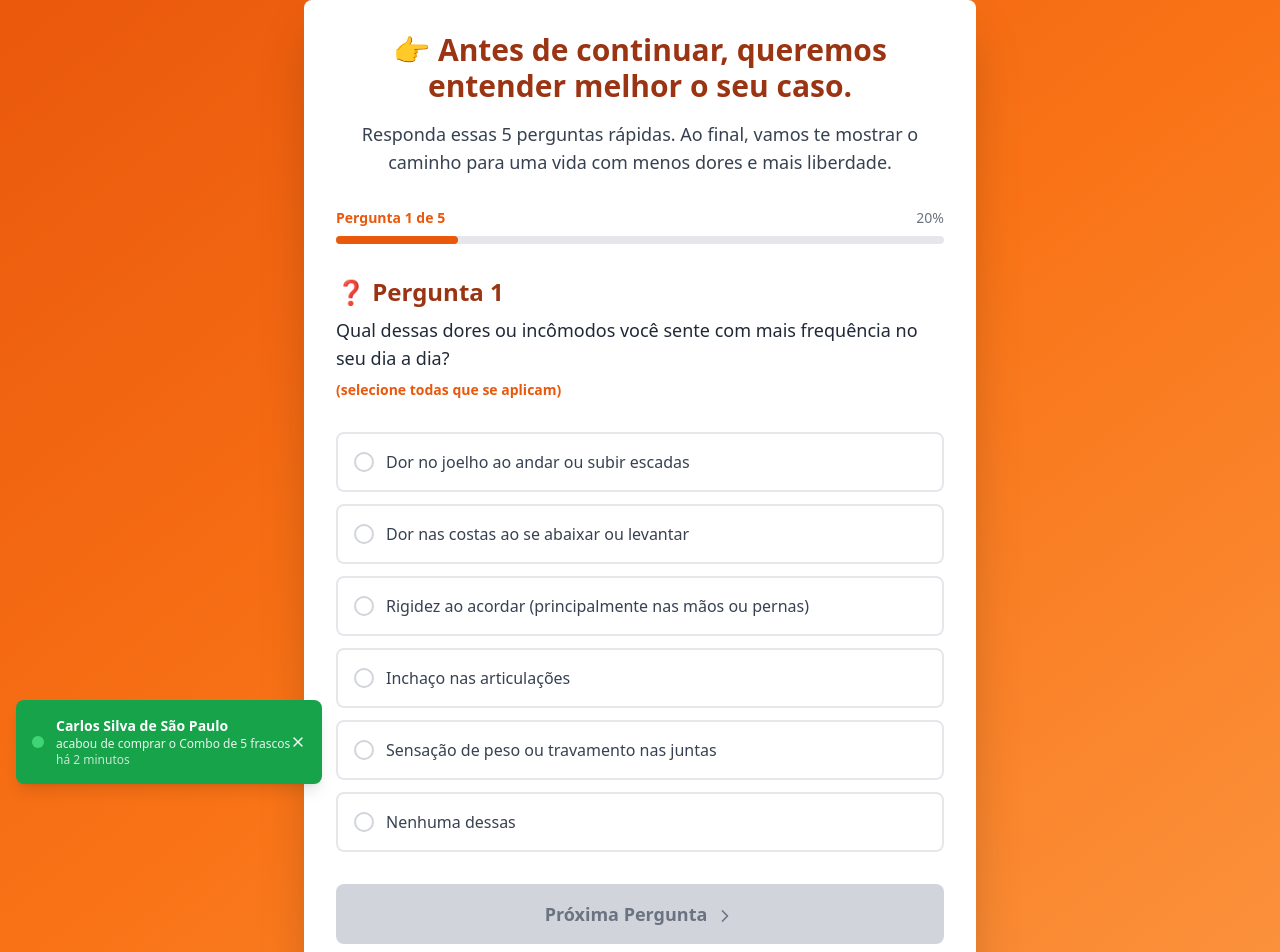
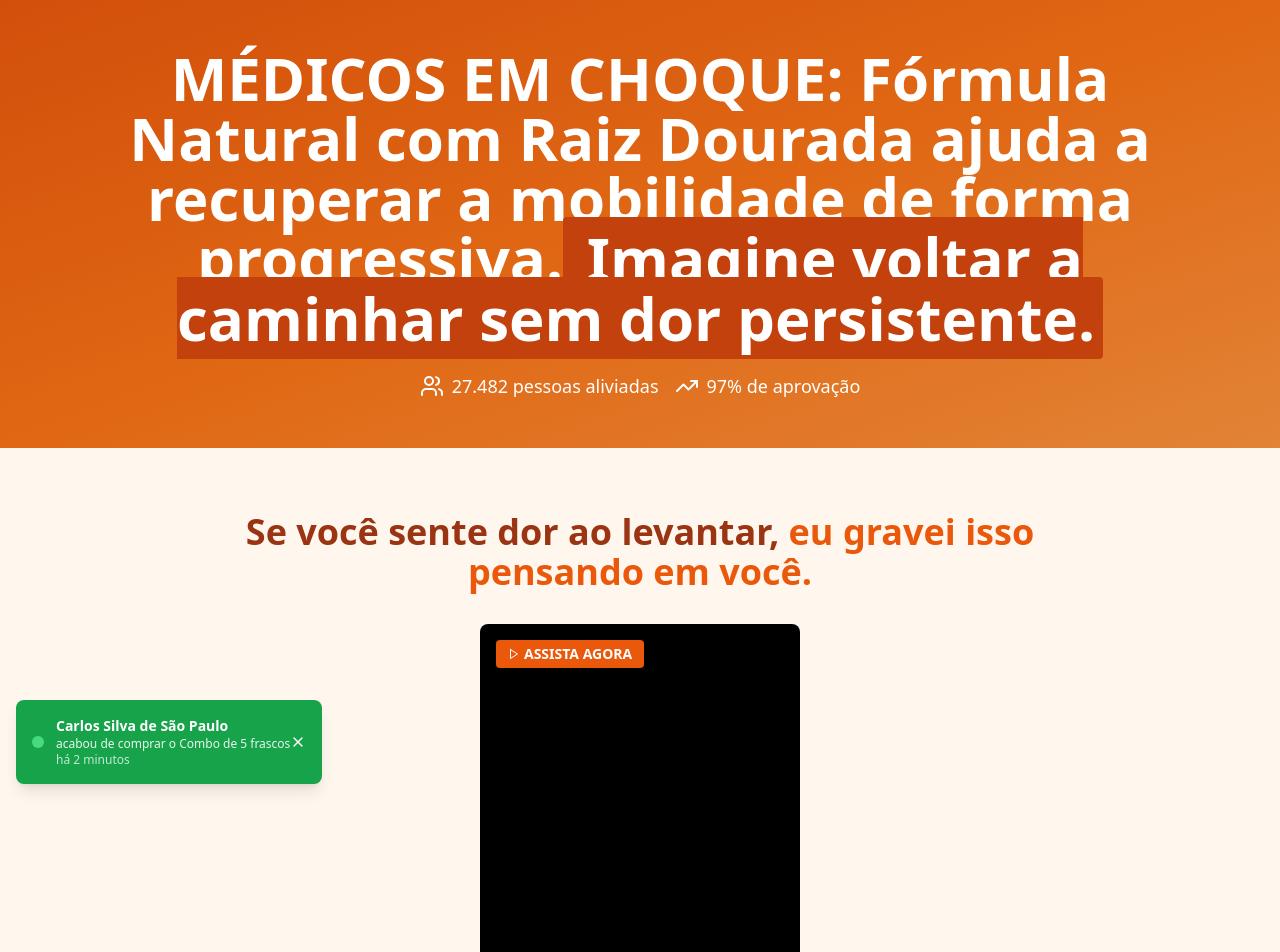
Before and after one commit to gih111/articulazen, a React (Vite) app: page / in a window 1280 px wide. Shown: the top 952 px of the page. Built offline with nearby package versions, Linux system fonts and the light colour scheme.

Commit message:
Updated App.tsx

```diff
--- a/src/App.tsx
+++ b/src/App.tsx
@@ -17,7 +17,6 @@ import {
 } from 'lucide-react';
 import { VSLSection } from './vsl/VSLSection';
 import { loadVSLScript, setupButtonTimer } from './vsl/vslUtils';
-import { Quiz } from './components/Quiz';
 
 // Dados para as notificações
 const notifications = [
@@ -36,7 +35,7 @@ const notifications = [
 function App() {
   const [currentNotification, setCurrentNotification] = useState(0);
   const [showNotification, setShowNotification] = useState(true);
-  const [currentPage, setCurrentPage] = useState('quiz'); // 'quiz', 'landing' ou 'offers'
+  const [currentPage, setCurrentPage] = useState('landing'); // 'landing' ou 'offers'
   const [showOfferButton, setShowOfferButton] = useState(false);
   const [timeLeft, setTimeLeft] = useState({
     minutes: 8,
@@ -144,11 +143,6 @@ function App() {
     window.scrollTo({ top: 0, behavior: 'smooth' });
   };
 
-  const handleQuizComplete = () => {
-    setCurrentPage('landing');
-    window.scrollTo({ top: 0, behavior: 'smooth' });
-  };
-
   return (
     <div className="min-h-screen bg-white">
       {/* NOTIFICAÇÃO DE COMPRA */}
@@ -175,11 +169,6 @@ function App() {
             </button>
           </div>
         </div>
-      )}
-
-      {/* PÁGINA DO QUIZ */}
-      {currentPage === 'quiz' && (
-        <Quiz onComplete={handleQuizComplete} />
       )}
 
       {/* PÁGINA DE LANDING */}
--- a/src/components/Quiz.tsx
+++ /dev/null
@@ -1,248 +0,0 @@
-import React, { useState } from 'react';
-import { ChevronRight, CheckCircle } from 'lucide-react';
-
-interface QuizProps {
-  onComplete: () => void;
-}
-
-export const Quiz: React.FC<QuizProps> = ({ onComplete }) => {
-  const [currentQuestion, setCurrentQuestion] = useState(0);
-  const [answers, setAnswers] = useState<Record<number, string[]>>({});
-  const [showResult, setShowResult] = useState(false);
-
-  const questions = [
-    {
-      id: 1,
-      title: "❓ Pergunta 1",
-      question: "Qual dessas dores ou incômodos você sente com mais frequência no seu dia a dia?",
-      subtitle: "(selecione todas que se aplicam)",
-      type: "multiple",
-      options: [
-        "Dor no joelho ao andar ou subir escadas",
-        "Dor nas costas ao se abaixar ou levantar",
-        "Rigidez ao acordar (principalmente nas mãos ou pernas)",
-        "Inchaço nas articulações",
-        "Sensação de peso ou travamento nas juntas",
-        "Nenhuma dessas"
-      ]
-    },
-    {
-      id: 2,
-      title: "❓ Pergunta 2",
-      question: "Há quanto tempo esse problema tem te incomodado?",
-      type: "single",
-      options: [
-        "Menos de 3 meses",
-        "Entre 3 e 12 meses",
-        "Há mais de 1 ano",
-        "Já faz tanto tempo que nem sei mais…"
-      ]
-    },
-    {
-      id: 3,
-      title: "❓ Pergunta 3",
-      question: "Como isso tem impactado sua qualidade de vida?",
-      subtitle: "(selecione todas que se aplicam)",
-      type: "multiple",
-      options: [
-        "Já deixei de fazer atividades simples, como caminhar no parque",
-        "Preciso de remédios quase todos os dias",
-        "Evito sair de casa por medo da dor",
-        "Fico dependente da ajuda de outras pessoas",
-        "Tenho dificuldade até para dormir por causa do desconforto"
-      ]
-    },
-    {
-      id: 4,
-      title: "❓ Pergunta 4",
-      question: "Você já tentou alguma dessas soluções?",
-      type: "single",
-      options: [
-        "Remédios anti-inflamatórios",
-        "Pomadas ou emplastros",
-        "Fisioterapia ou RPG",
-        "Massagens ou terapias alternativas",
-        "Nenhuma delas",
-        "Já tentei de tudo, e nada resolveu completamente"
-      ]
-    },
-    {
-      id: 5,
-      title: "❓ Pergunta 5",
-      question: "Se existisse um protocolo natural, testado por milhares de brasileiros, que alivia dores articulares sem remédios caros... você toparia conhecer?",
-      type: "single",
-      options: [
-        "Sim, quero saber mais",
-        "Tenho dúvidas, mas estou curioso",
-        "Depende do que for",
-        "Não"
-      ]
-    }
-  ];
-
-  const handleOptionSelect = (option: string) => {
-    const questionId = currentQuestion;
-    const currentAnswers = answers[questionId] || [];
-
-    if (questions[currentQuestion].type === 'multiple') {
-      if (currentAnswers.includes(option)) {
-        setAnswers({
-          ...answers,
-          [questionId]: currentAnswers.filter(a => a !== option)
-        });
-      } else {
-        setAnswers({
-          ...answers,
-          [questionId]: [...currentAnswers, option]
-        });
-      }
-    } else {
-      setAnswers({
-        ...answers,
-        [questionId]: [option]
-      });
-    }
-  };
-
-  const handleNext = () => {
-    if (currentQuestion < questions.length - 1) {
-      setCurrentQuestion(currentQuestion + 1);
-    } else {
-      setShowResult(true);
-    }
-  };
-
-  const canProceed = () => {
-    const currentAnswers = answers[currentQuestion] || [];
-    return currentAnswers.length > 0;
-  };
-
-  const isSelected = (option: string) => {
-    const currentAnswers = answers[currentQuestion] || [];
-    return currentAnswers.includes(option);
-  };
-
-  if (showResult) {
-    return (
-      <div className="min-h-screen bg-gradient-to-br from-orange-600 via-orange-500 to-orange-400 flex items-center justify-center px-4">
-        <div className="max-w-2xl mx-auto bg-white rounded-lg shadow-2xl p-6 md:p-8 text-center">
-          <div className="mb-6">
-            <div className="w-16 h-16 bg-green-500 rounded-full flex items-center justify-center mx-auto mb-4">
-              <CheckCircle className="w-8 h-8 text-white" />
-            </div>
-            <h2 className="text-2xl md:text-3xl font-bold text-orange-800 mb-4">
-              ✅ Analisando suas respostas...
-            </h2>
-            <p className="text-lg text-gray-700 mb-6">
-              Parece que você está exatamente no perfil das pessoas que mais se beneficiaram com esse protocolo natural.
-            </p>
-            <p className="text-base text-orange-600 font-semibold mb-8">
-              👉 Clique no botão abaixo para entender como funciona o método que já transformou a vida de milhares de brasileiros com dores articulares crônicas.
-            </p>
-          </div>
-
-          <button
-            onClick={onComplete}
-            className="w-full bg-gradient-to-r from-green-600 to-green-500 hover:from-green-700 hover:to-green-600 text-white font-bold py-4 px-8 rounded-lg text-lg md:text-xl transition-all transform hover:scale-105 shadow-lg"
-          >
-            🟩 Quero saber como funciona o protocolo
-            <ChevronRight className="w-5 h-5 ml-2 inline-block" />
-          </button>
-        </div>
-      </div>
-    );
-  }
-
-  const currentQ = questions[currentQuestion];
-
-  return (
-    <div className="min-h-screen bg-gradient-to-br from-orange-600 via-orange-500 to-orange-400 flex items-center justify-center px-4">
-      <div className="max-w-2xl mx-auto bg-white rounded-lg shadow-2xl p-6 md:p-8">
-        {/* Header */}
-        <div className="text-center mb-8">
-          <h1 className="text-2xl md:text-3xl font-bold text-orange-800 mb-4">
-            👉 Antes de continuar, queremos entender melhor o seu caso.
-          </h1>
-          <p className="text-base md:text-lg text-gray-700">
-            Responda essas 5 perguntas rápidas. Ao final, vamos te mostrar o caminho para uma vida com menos dores e mais liberdade.
-          </p>
-        </div>
-
-        {/* Progress Bar */}
-        <div className="mb-8">
-          <div className="flex justify-between items-center mb-2">
-            <span className="text-sm font-semibold text-orange-600">
-              Pergunta {currentQuestion + 1} de {questions.length}
-            </span>
-            <span className="text-sm text-gray-500">
-              {Math.round(((currentQuestion + 1) / questions.length) * 100)}%
-            </span>
-          </div>
-          <div className="w-full bg-gray-200 rounded-full h-2">
-            <div
-              className="bg-orange-600 h-2 rounded-full transition-all duration-300"
-              style={{ width: `${((currentQuestion + 1) / questions.length) * 100}%` }}
-            ></div>
-          </div>
-        </div>
-
-        {/* Question */}
-        <div className="mb-8">
-          <h2 className="text-xl md:text-2xl font-bold text-orange-800 mb-2">
-            {currentQ.title}
-          </h2>
-          <p className="text-lg text-gray-800 mb-2">
-            {currentQ.question}
-          </p>
-          {currentQ.subtitle && (
-            <p className="text-sm text-orange-600 font-semibold">
-              {currentQ.subtitle}
-            </p>
-          )}
-        </div>
-
-        {/* Options */}
-        <div className="space-y-3 mb-8">
-          {currentQ.options.map((option, index) => (
-            <button
-              key={index}
-              onClick={() => handleOptionSelect(option)}
-              className={`w-full p-4 text-left rounded-lg border-2 transition-all ${
-                isSelected(option)
-                  ? 'border-orange-600 bg-orange-50 text-orange-800'
-                  : 'border-gray-200 bg-white text-gray-700 hover:border-orange-300 hover:bg-orange-25'
-              }`}
-            >
-              <div className="flex items-center">
-                <div className={`w-5 h-5 rounded-full border-2 mr-3 flex items-center justify-center ${
-                  isSelected(option)
-                    ? 'border-orange-600 bg-orange-600'
-                    : 'border-gray-300'
-                }`}>
-                  {isSelected(option) && (
-                    <div className="w-2 h-2 bg-white rounded-full"></div>
-                  )}
-                </div>
-                <span className="text-sm md:text-base">{option}</span>
-              </div>
-            </button>
-          ))}
-        </div>
-
-        {/* Next Button */}
-        <button
-          onClick={handleNext}
-          disabled={!canProceed()}
-          className={`w-full py-4 px-8 rounded-lg font-bold text-lg transition-all ${
-            canProceed()
-              ? 'bg-orange-600 hover:bg-orange-700 text-white transform hover:scale-105 shadow-lg'
-              : 'bg-gray-300 text-gray-500 cursor-not-allowed'
-          }`}
-        >
-          {currentQuestion < questions.length - 1 ? 'Próxima Pergunta' : 'Ver Resultado'}
-          <ChevronRight className="w-5 h-5 ml-2 inline-block" />
-        </button>
-      </div>
-    </div>
-  );
-};
```
